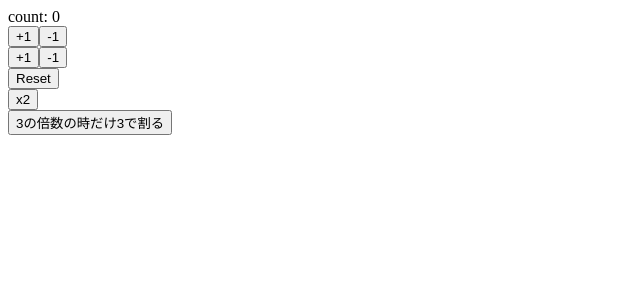
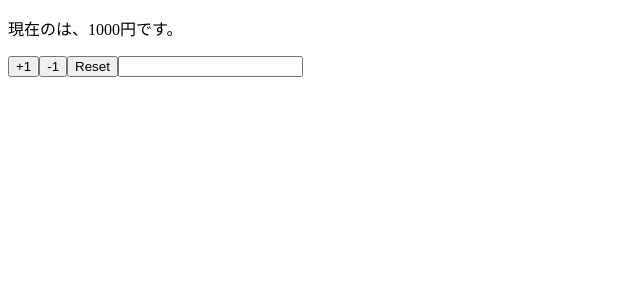
Before and after one commit to codelife0814/react-hooks-101, a React (Create React App) app: page / in a window 1280 px wide. Shown: the top 300 px of the page, without its empty margins (0-640 px from the left). Built offline with nearby package versions, Linux system fonts and the light colour scheme.

Commit message:
implement component using multiple states

```diff
--- a/src/App.js
+++ b/src/App.js
@@ -1,40 +1,28 @@
 import React, { useState } from 'react';
 
-const App = () => {
-  const [count, setCount] = useState(0);
+const App = props => {
+  const [name, setName] = useState(props.name);
+  const [price, setPrice] = useState(props.price);
 
-  const increment = () => setCount(count + 1);
-  const decrement = () => setCount(count - 1);
-
-  const increment2 = () => setCount(previousCount => previousCount + 1);
-  const decrement2 = () => setCount(previousCount => previousCount - 1);
-
-  const reset = () => setCount(0);
-  const double = () => setCount(previousCount => previousCount * 2);
-  const divide3 = () => setCount(previousCount => previousCount % 3 === 0 ? previousCount / 3 : previousCount);
+  const reset = () => {
+    setName(props.name);
+    setPrice(props.price);
+  }
 
   return (
     <>
-      <div>count: {count}</div>
-      <div>
-        <button onClick={increment}>+1</button>
-        <button onClick={decrement}>-1</button>
-      </div>
-      <div>
-        <button onClick={increment2}>+1</button>
-        <button onClick={decrement2}>-1</button>
-      </div>
-      <div>
-        <button onClick={reset}>Reset</button>
-      </div>
-      <div>
-        <button onClick={double}>x2</button>
-      </div>
-      <div>
-        <button onClick={divide3}>3の倍数の時だけ3で割る</button>
-      </div>
+      <p>現在の{name}は、{price}円です。</p>
+      <button onClick={() => setPrice(price + 1)}>+1</button>
+      <button onClick={() => setPrice(price - 1)}>-1</button>
+      <button onClick={reset}>Reset</button>
+      <input value={name} onChange={e => setName(e.target.value)} />
     </>
   );
 }
 
+App.defaultProps = {
+  name: '',
+  price: 1000
+}
+
 export default App;
```
